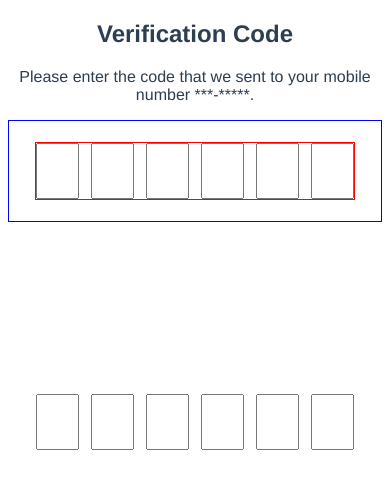
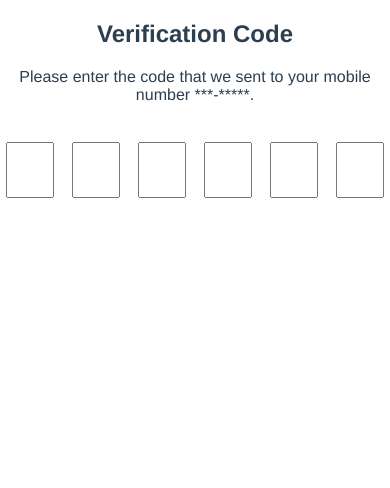
Before and after one commit to waltzHao/verification-code, a Vue app: page / in a window 390 px wide. Shown: the top 488 px of the page. Built offline with nearby package versions, Linux system fonts and the light colour scheme.

Commit message:
fix media query

```diff
--- a/src/App.vue
+++ b/src/App.vue
@@ -71,10 +71,8 @@ function onPaste(event: Event) {
 <template>
   <h2>Verification Code</h2>
   <p>Please enter the code that we sent to your mobile number ***-*****.</p>
-  <div id="parent">
-
-
-    <div id="child">
+  <div class="parent">
+    <div class="child">
       <form>
         <input
           v-for="(n, index) in code"
@@ -92,40 +90,28 @@ function onPaste(event: Event) {
       </form>
     </div>
   </div>
-
-  <div class="verification-input">
-    <form>
-      <input
-        v-for="(n, index) in code"
-        :key="index"
-        type="text"
-        pattern="\d*"
-        :id="'input_' + index"
-        maxlength="1"
-        v-model="code[index]"
-        @input="handleInput"
-        @keypress="isNumber"
-        @keydown.delete="handleDelete"
-        @paste="onPaste"
-      />
-    </form>
-  </div>
 </template>
 
 
 <style>
-#parent {
+#app {
+  font-family: Avenir, Helvetica, Arial, sans-serif;
+  -webkit-font-smoothing: antialiased;
+  -moz-osx-font-smoothing: grayscale;
+  text-align: center;
+  color: #2c3e50;
+  margin: auto;
+}
+.parent {
   text-align: center;
   position: relative;
-  border: 1px solid blue;
+  /* border: 1px solid blue; */
   margin: auto;
-  /* width: 500px; */
   height: 100px;
 }
 
-#child {
-  /* position: absolute; */
-  border: 1px solid red;
+.child {
+  /* border: 1px solid red; */
   position: absolute;
   top: 50%;
   left: 50%;
@@ -150,47 +136,25 @@ input[type="text"] {
   text-align: center;
   caret-color: transparent !important;
 }
-@media (max-width: 360px) {
- input[type="text"] {
-    color: orange;
-    width: 30px;
-    font-size: 25px;
+
+@media only screen and (max-width: 1080px) {
+  input[type="text"] {
+    width: 80px;
   }
 }
-@media only screen and (max-width: 390px) {
-  /* CSS overrides for mobile here */
+@media only screen and (max-width: 600px) {
+  input[type="text"] {
+    width: 40px;
+  }
+}
+
+@media only screen and (max-width: 360px) {
   form {
     gap: 8px;
   }
   input[type="text"] {
-    color: blue;
-    width: 30px;
-    font-size: 20px;
+    width: 35px;
+    font-size: 40px;
   }
 }
-@media only screen and (max-width: 600px) {
-  form {
-    gap: 12px;
-  }
-  /* For tablets: */
-  input[type="text"] {
-    width: 35px;
-    font-size: 20px;
-  }
-}
-@media only screen and (min-width: 600px) {
-  input[type="text"] {
-    width: 70px;
-    font-size: 30px;
-  }
-}
-
-#app {
-  font-family: Avenir, Helvetica, Arial, sans-serif;
-  -webkit-font-smoothing: antialiased;
-  -moz-osx-font-smoothing: grayscale;
-  text-align: center;
-  color: #2c3e50;
-  margin: auto;
-}
 </style>
```
